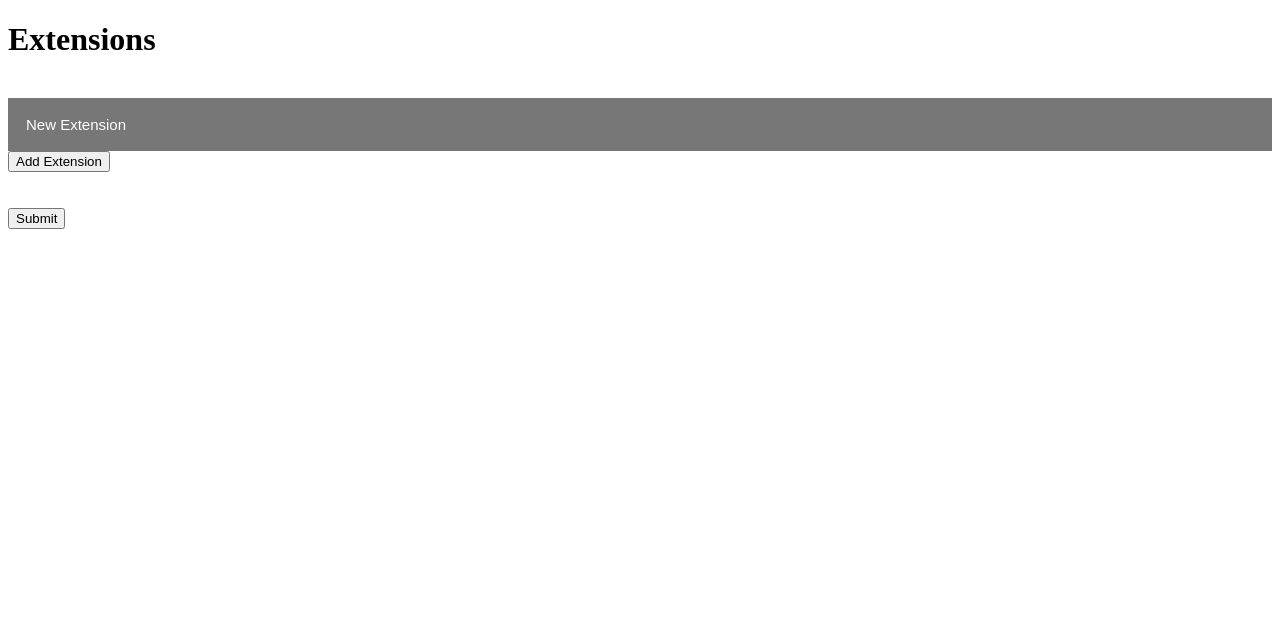
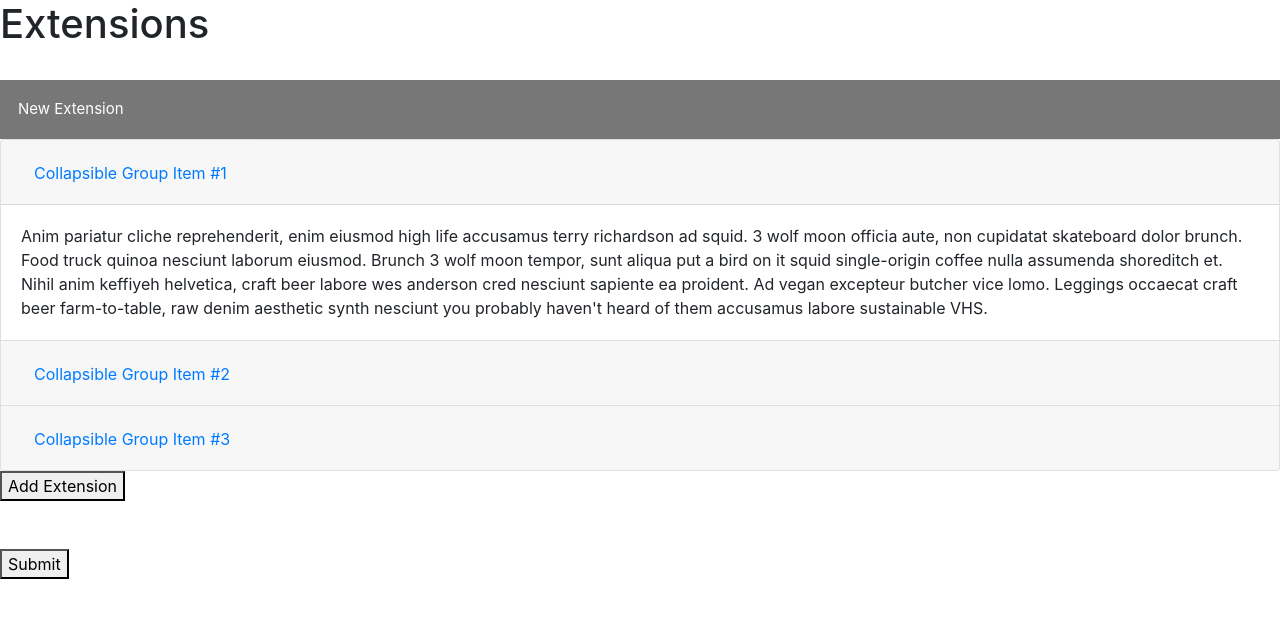
Before and after one commit to sagar5534/Agilis-Onboarding-Platform, a Django app: page /forms/submit in a window 1280 px wide. Shown: the top 618 px of the page. Run offline with Django 3.2, Linux system fonts and the light colour scheme; the visitor is signed in with stand-in values (Sample User, id 1); some libraries are stand-ins or nearby versions.

Commit message:
Collapsible

```diff
--- a/Portal/forms/static/forms/main.js
+++ b/Portal/forms/static/forms/main.js
@@ -284,14 +284,14 @@ function PromptNewAddress(period) {
     }
 }
 
-
-//Instructions that occur once document is ready
-$(document).ready(function () {
+function collapsible() {
 
     var coll = document.getElementsByClassName("collapsible");
+    console.log(coll)
     var i;
 
     for (i = 0; i < coll.length; i++) {
+        console.log(coll[i])
         coll[i].addEventListener("click", function() {
             this.classList.toggle("active");
             var content = this.nextElementSibling;
@@ -302,14 +302,31 @@ $(document).ready(function () {
             }
         });
     }
+}
 
-    $('#ExtNumber').on('input', function() {
-        document.getElementById('ExtCard1').innerHTML = '#' + document.getElementById("ExtNumber").value
+//Step 5 - Extensions
+ExtNum = 1;
+function addExt(){
+
+    document.getElementById('cards').innerHTML += '<button class="collapsible" type="button" id="ExtCard' + ExtNum + '">New Extension</button>' +
+
+    '<div class="content"> <br><br> <div id="locationField"> <label class="label">Extension #:</label> <input class="field" id="ExtNumber' + ExtNum + '" type="text" name="ExtNumber" maxlength="100" placeholder="Extension Number" required> <br> <label class="label" for="ExtName">Name:</label> <input class="field" id="ExtName" type="text" name="Name" maxlength="100" placeholder="Name" required> <br> <label class="label" for="ExtCallerID">Caller ID Name:</label> <input class="field" id="ExtCallerID" type="text" name="ExtCallerID" maxlength="100" placeholder="Caller ID Name" required> <br> <label class="label" for="ExtCallerID">Caller ID Number:</label> <select id="SelectPhoneExt"> </select> </div> <br><br><br> <div id="locationField"> <label class="label">Voicemail:</label><br> <input type="radio" id="radio-yes" name="optionV" value=1 checked>Yes<br> <input type="radio" id="radio-no" name="optionV" value=0>No<br> </div> <br><br><br> <div id="VTE"> <label class="label">Voicemail To Email:</label><br> <input type="radio" id="radio-yes" name="optionVTE" value=1 checked>Yes<br> <input type="radio" id="radio-no" name="optionVTE" value=0>No<br> <br> <div id="EmailVTE"> <label class="label" for="ExtEmail">Email:</label> <input class="field" id="ExtEmail" type="text" name="ExtEmail" maxlength="100" placeholder="Email For Voicemail" required> <br> </div> </div> <br><br> </div> '
+
+    ExtNum++
+    collapsible()
+
+    $('#ExtNumber1').on('input', function() {
+        document.getElementById('ExtCard1').innerHTML = '#' + document.getElementById('ExtNumber1').value
+        console.log("DID")
     });
 
-    $("ExtNumber").change(function(){
-        alert("The text has been changed.");
-      });
+}
+
+
+//Instructions that occur once document is ready
+$(document).ready(function () {
+
+    addExt()
 
     //A main site is changed on 911 Info - Form
     $("#SelectAddress2").change( function(e){
@@ -570,6 +587,7 @@ $(document).ready(function () {
                     alert(output);
                 } else {
                     $(".step4").hide();
+                    addExt()
                     $(".step5").show();
                 }
             });
--- a/Portal/templates/forms/mainForm.html
+++ b/Portal/templates/forms/mainForm.html
@@ -21,6 +21,13 @@
         src="https://maps.googleapis.com/maps/api/js?key=AIzaSyA02Z2fu0Ln8WjkpzQjrYwI6FRmoxDtN-o&libraries=places&callback=initAutocomplete"
         async defer>
     </script>
+
+
+    <link rel="stylesheet" href="https://stackpath.bootstrapcdn.com/bootstrap/4.3.1/css/bootstrap.min.css" integrity="sha384-ggOyR0iXCbMQv3Xipma34MD+dH/1fQ784/j6cY/iJTQUOhcWr7x9JvoRxT2MZw1T" crossorigin="anonymous">
+    <script src="https://code.jquery.com/jquery-3.3.1.slim.min.js" integrity="sha384-q8i/X+965DzO0rT7abK41JStQIAqVgRVzpbzo5smXKp4YfRvH+8abtTE1Pi6jizo" crossorigin="anonymous"></script>
+    <script src="https://cdnjs.cloudflare.com/ajax/libs/popper.js/1.14.7/umd/popper.min.js" integrity="sha384-UO2eT0CpHqdSJQ6hJty5KVphtPhzWj9WO1clHTMGa3JDZwrnQq4sF86dIHNDz0W1" crossorigin="anonymous"></script>
+    <script src="https://stackpath.bootstrapcdn.com/bootstrap/4.3.1/js/bootstrap.min.js" integrity="sha384-JjSmVgyd0p3pXB1rRibZUAYoIIy6OrQ6VrjIEaFf/nJGzIxFDsf4x0xIM+B07jRM" crossorigin="anonymous"></script>
+
 
 </head>
 
@@ -379,66 +386,55 @@
 
             <br>
 
-            <button class="collapsible" type=button id='ExtCard1'>New Extension</button>
-            <div class="content">
+            <div id="cards">
 
-                <br><br>
-                <div id="locationField">
-                    <label class="label">Extension #:</label>
-                    <input class="field" id="ExtNumber" type="text" name="ExtNumber" maxlength="100"
-                        placeholder="Extension Number" required>
-                    <br>
+            </div>
 
-                    <label class="label" for="ExtName">Name:</label>
-                    <input class="field" id="ExtName" type="text" name="Name" maxlength="100"
-                        placeholder="Name" required>
-                    <br>
-
-                    <label class="label" for="ExtCallerID">Caller ID Name:</label>
-                    <input class="field" id="ExtCallerID" type="text" name="ExtCallerID" maxlength="100"
-                        placeholder="Caller ID Name" required>
-                    <br>
-
-                    <label class="label" for="ExtCallerID">Caller ID Number:</label>
-                    <select id='SelectPhoneExt'>
-                    </select>
-
-                </div>
-
-                <br><br><br>
-
-
-                <div id="locationField">
-                    <label class="label">Voicemail:</label><br>
-                    <input type="radio" id="radio-yes" name="optionV" value=1 checked>Yes<br>
-                    <input type="radio" id="radio-no" name="optionV" value=0>No<br>
-                </div>
-                <br><br><br>
-
-                <div id="VTE">
-                    <label class="label">Voicemail To Email:</label><br>
-                    <input type="radio" id="radio-yes" name="optionVTE" value=1 checked>Yes<br>
-                    <input type="radio" id="radio-no" name="optionVTE" value=0>No<br>
-
-                    <br>
-
-                    <div id="EmailVTE">
-                        <label class="label" for="ExtEmail">Email:</label>
-                        <input class="field" id="ExtEmail" type="text" name="ExtEmail" maxlength="100"
-                            placeholder="Email For Voicemail" required>
-                        <br>
+            <div class="accordion" id="accordionExample">
+                <div class="card">
+                    <div class="card-header" id="headingOne">
+                    <h2 class="mb-0">
+                        <button class="btn btn-link" type="button" data-toggle="collapse" data-target="#collapseOne" aria-expanded="true" aria-controls="collapseOne">
+                        Collapsible Group Item #1
+                        </button>
+                    </h2>
                     </div>
 
+                    <div id="collapseOne" class="collapse show" aria-labelledby="headingOne" data-parent="#accordionExample">
+                    <div class="card-body">
+                        Anim pariatur cliche reprehenderit, enim eiusmod high life accusamus terry richardson ad squid. 3 wolf moon officia aute, non cupidatat skateboard dolor brunch. Food truck quinoa nesciunt laborum eiusmod. Brunch 3 wolf moon tempor, sunt aliqua put a bird on it squid single-origin coffee nulla assumenda shoreditch et. Nihil anim keffiyeh helvetica, craft beer labore wes anderson cred nesciunt sapiente ea proident. Ad vegan excepteur butcher vice lomo. Leggings occaecat craft beer farm-to-table, raw denim aesthetic synth nesciunt you probably haven't heard of them accusamus labore sustainable VHS.
+                    </div>
+                    </div>
                 </div>
-                <br><br>
+                <div class="card">
+                    <div class="card-header" id="headingTwo">
+                    <h2 class="mb-0">
+                        <button class="btn btn-link collapsed" type="button" data-toggle="collapse" data-target="#collapseTwo" aria-expanded="false" aria-controls="collapseTwo">
+                        Collapsible Group Item #2
+                        </button>
+                    </h2>
+                    </div>
+                    <div id="collapseTwo" class="collapse" aria-labelledby="headingTwo" data-parent="#accordionExample">
+                    <div class="card-body">
+                        Anim pariatur cliche reprehenderit, enim eiusmod high life accusamus terry richardson ad squid. 3 wolf moon officia aute, non cupidatat skateboard dolor brunch. Food truck quinoa nesciunt laborum eiusmod. Brunch 3 wolf moon tempor, sunt aliqua put a bird on it squid single-origin coffee nulla assumenda shoreditch et. Nihil anim keffiyeh helvetica, craft beer labore wes anderson cred nesciunt sapiente ea proident. Ad vegan excepteur butcher vice lomo. Leggings occaecat craft beer farm-to-table, raw denim aesthetic synth nesciunt you probably haven't heard of them accusamus labore sustainable VHS.
+                    </div>
+                    </div>
+                </div>
+                <div class="card">
+                    <div class="card-header" id="headingThree">
+                    <h2 class="mb-0">
+                        <button class="btn btn-link collapsed" type="button" data-toggle="collapse" data-target="#collapseThree" aria-expanded="false" aria-controls="collapseThree">
+                        Collapsible Group Item #3
+                        </button>
+                    </h2>
+                    </div>
+                    <div id="collapseThree" class="collapse" aria-labelledby="headingThree" data-parent="#accordionExample">
+                    <div class="card-body">
+                        Anim pariatur cliche reprehenderit, enim eiusmod high life accusamus terry richardson ad squid. 3 wolf moon officia aute, non cupidatat skateboard dolor brunch. Food truck quinoa nesciunt laborum eiusmod. Brunch 3 wolf moon tempor, sunt aliqua put a bird on it squid single-origin coffee nulla assumenda shoreditch et. Nihil anim keffiyeh helvetica, craft beer labore wes anderson cred nesciunt sapiente ea proident. Ad vegan excepteur butcher vice lomo. Leggings occaecat craft beer farm-to-table, raw denim aesthetic synth nesciunt you probably haven't heard of them accusamus labore sustainable VHS.
+                    </div>
+                    </div>
+                </div>
             </div>
-
-
-
-
-
-
-
 
 
             <button id='AddExt' type=button onclick="addExt()">Add Extension</button>
```
